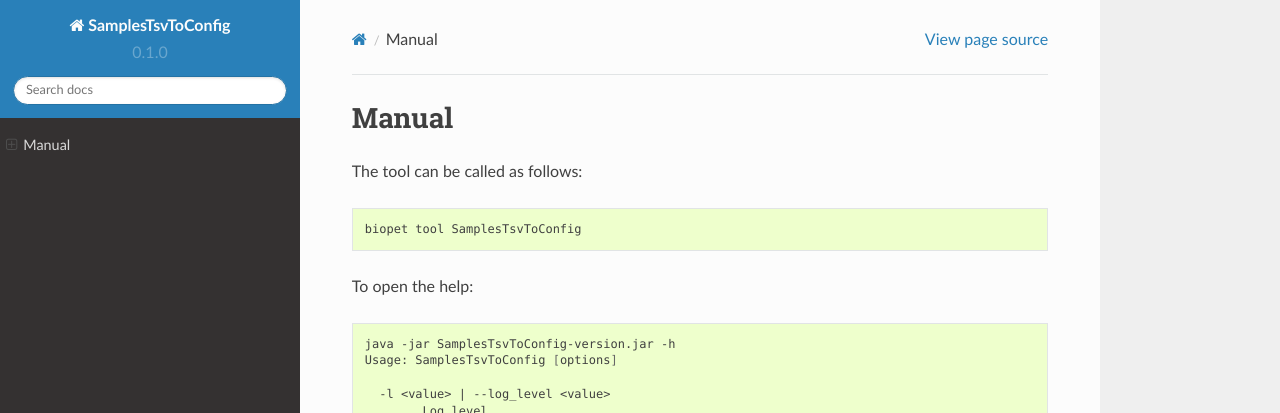
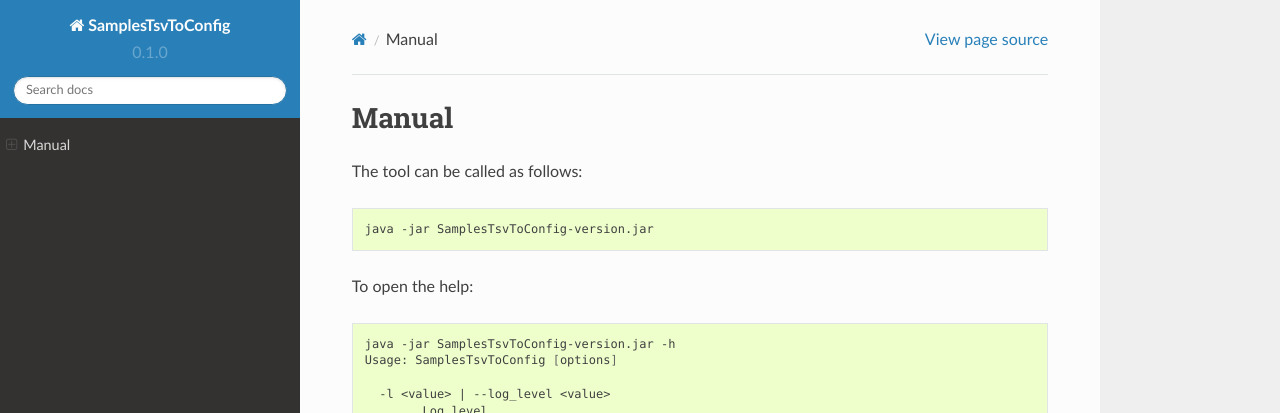
Before and after one commit to biopet/samplestsvtoconfig, a Sphinx documentation site: the page built from docs/MANUAL.md, in a window 1280 px wide and 900 px high. Shown: the top 413 px of the window. Built offline with Sphinx 7.4.7 and the Read the Docs theme 2.0.0, drawn with Linux system fonts in a browser that asks for light colours.

```diff
--- a/docs/MANUAL.md
+++ b/docs/MANUAL.md
@@ -3,7 +3,7 @@
 The tool can be called as follows:
 
 ~~~ bash
-biopet tool SamplesTsvToConfig
+java -jar SamplesTsvToConfig-version.jar
 ~~~
 
 To open the help:
```
Also changed, not shown: 1 other file.
